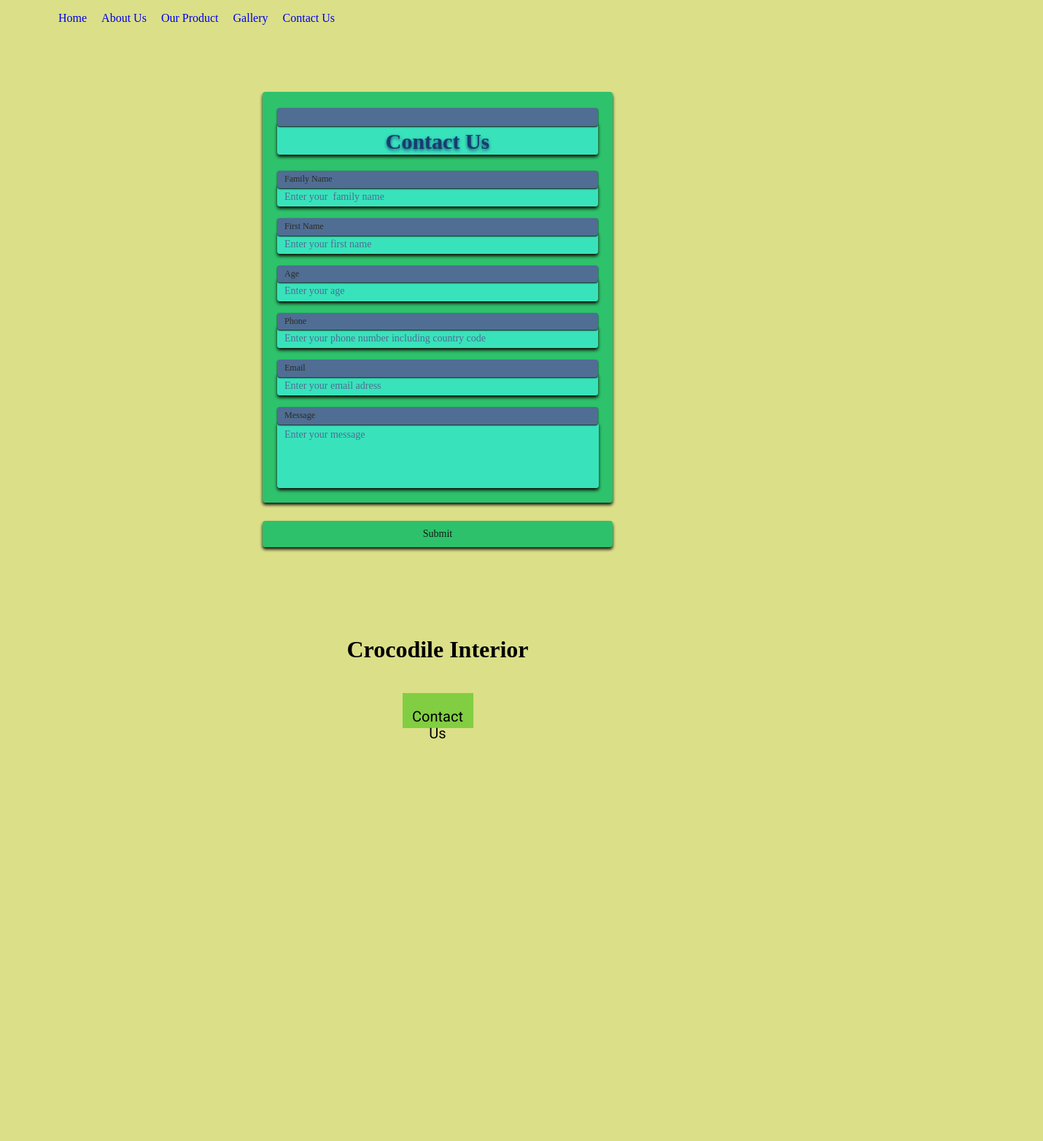
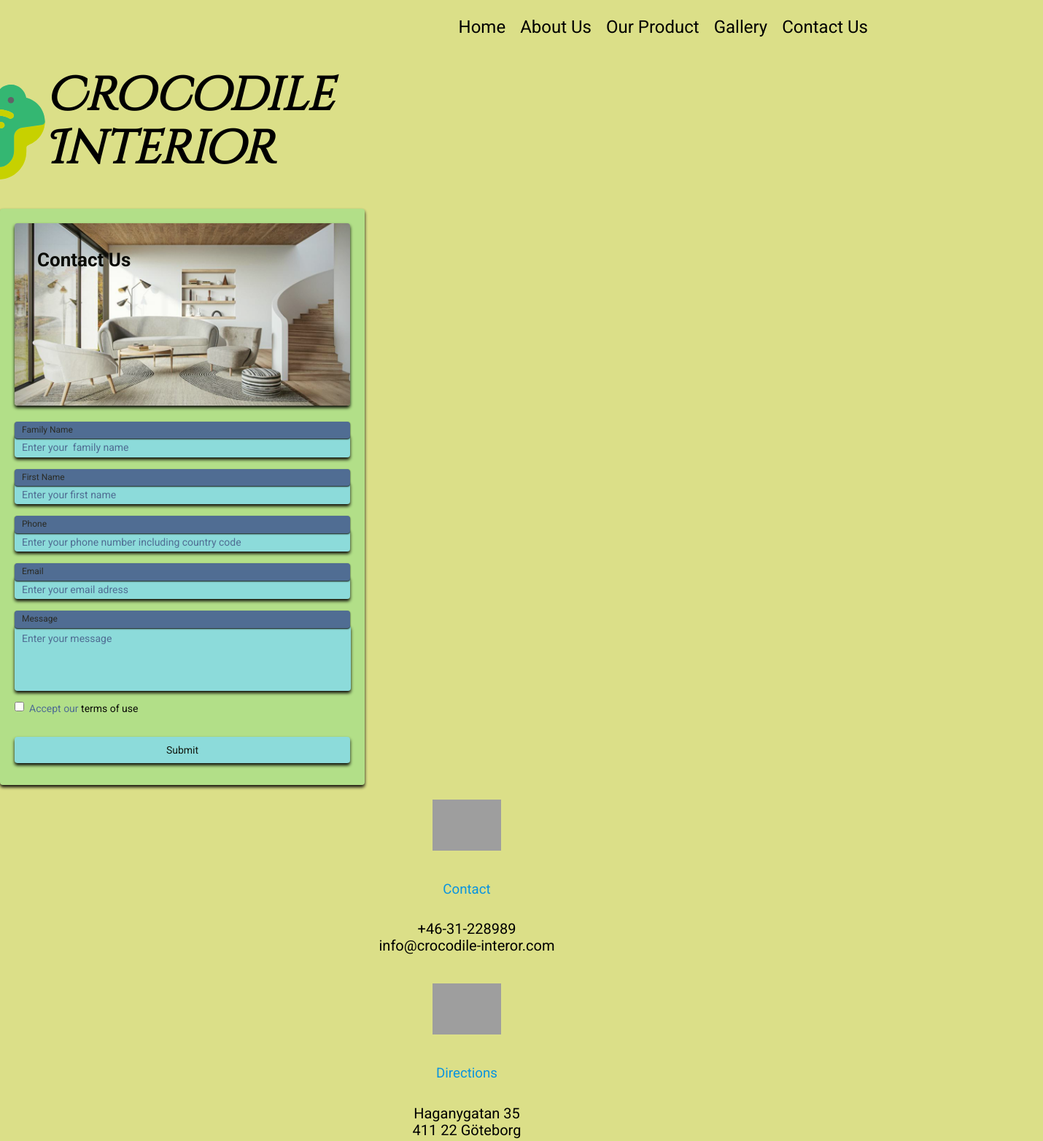
Before and after one commit to JesperLindell/Sundsgarden-Group-Assignment-Interior-Design, a plain HTML site: page Pages/contact.html in a window 1280 px wide. Shown: the top 1564 px of the page at 73% size, 1430 px wide, since content can reach past the window. Before the commit the page ends 1017 px from the top, so only its background shows below. Drawn offline with Linux system fonts and the light colour scheme; files that its build step writes are made by us from their sources; grey boxes are pictures that could not be loaded.

Commit message:
struggling with flexbox

```diff
--- a/Pages/contact.html
+++ b/Pages/contact.html
@@ -10,30 +10,55 @@
     <link href="https://fonts.googleapis.com/css2?family=Cinzel+Decorative&family=Roboto:wght@400;700&display=swap" rel="stylesheet">
 </head>
 <body>
+
 <!--Header-->
 <header>
     <nav class="nav">
         <ul class="ul-menu">
             <li><a href="../index.html">Home</a></li>
-                <li><a href="../pages/about_us.html">About Us</a></li>
-                <li><a href="../pages/products.html">Our Product</a></li>
-                <li><a href="../pages/gallery.html">Gallery</a></li>
-                <li><a href="../pages/contact.html">Contact Us</a></li>
+            <li><a href="../Pages/about_us.html">About Us</a></li>
+            <li><a href="../Pages/products.html">Our Product</a></li>
+            <li><a href="../Pages/gallery.html">Gallery</a></li>
+            <li><a href="../Pages/contact.html">Contact Us</a></li>
         </ul>
     </nav>
 </header>
 
 <main class="main-contact">
+    <!--start top container-->
+    <div class="top-container">
+        <!--Heading-->
+        <div class="heading">
+            <div class="logo-section">
+                <img src="../images/crocodile-svgrepo-com.svg" class="croc-img" alt="Crocodile" title="Crocodile">
+                <h1>Crocodile Interior</h1>
+            </div>
+        </div>
+    </div>
+        <!--End heading-->
+
+        <!-- Left section -->
+        <div class="contact-left">
+
+
             <form class="form" autocomplete="off">
-            <label for="title" class="label-title"></label>
-            <h1 class="title">Contact Us</h1>
+
+                <!-- <label for="title" class="label-title"></label>
+                <h2 class="title">Contact Us</h2> -->
+
+
+                <div style="background-image: url(../Images/img50.jpeg)" class="contact-img">
+                    <div class="contact-title">
+                        <h2>Contact  Us</h2>
+                    </div>
+                </div>
 
                 <label for="family name" class="label">Family Name</label>
                 <input type="text" name="family name" id="family name"  class="text-input" placeholder="Enter your  family name">
                 <label for="first name" class="label">First Name</label>
                 <input type="text" name="first name" id="first name"  class="text-input"  placeholder="Enter your first name">
-            <label for="age" class="label">Age</label>
-            <input type="text" name="age" id="age"  class="text-input"  placeholder="Enter your age">
+                <!-- <label for="age" class="label">Age</label>
+                <input type="text" name="age" id="age"  class="text-input"  placeholder="Enter your age"> -->
                 <label for="phone" class="label">Phone</label>
                 <input type="text" name="phone" id="phone"  class="text-input"  placeholder="Enter your phone number including country code">
                 <label for="email" class="label">Email</label>
@@ -41,22 +66,57 @@
 
                 <label for="message"class="label"> Message </label>
                 <textarea name="message" id="message" cols="10" rows="5" class="textarea" placeholder="Enter your message"></textarea>
+                <input type="checkbox" name="accept" value="1" aria-invalid="false" class="checkbox">
+                <p class="checkbox-text-area">Accept our <span><a href="#" target="_blank">terms of use</a></p></span>
+                <button class="submit" disabled type="submit">Submit</button>
+            </form>
 
-        </form>
-        <button class="submit" disabled type="submit">Submit</button>
-        <div class="landing-container">
+        </div>
 
-    </main>
-        <!--start top container-->
-        <div class="top-container">
+         <!-- End left section -->
 
-            <div class="heading">
-                <div class="logo-section">
-                    <!--<img src="images/crocodile.png" class="croc-img" alt="Crocodile" title="Crocodile">-->
-                    <h1>Crocodile Interior</h1>
-                    <button href="#" class="btn"><p>Contact Us</p></button>
+        <!-- Center section -->
+
+     <div class="contact-center">
+        <div class="text-center">
+            <img class="ap-icons" src="https://sp-ao.shortpixel.ai/client/q_glossy,ret_img/https://www.aeroportoparque.com/wp-content/uploads/2018/07/contact.png" alt="">
+            <h3 class="ap-title-servicos">Contact</h3>
+            <p>+46-31-228989 <br>info@crocodile-interor.com</p>
+        </div>
+        <div class="col-lg-4 col-xs-4 col-md-4 col-sm-4 text-center">
+            <img class="ap-icons" src="https://sp-ao.shortpixel.ai/client/q_glossy,ret_img/https://www.aeroportoparque.com/wp-content/uploads/2018/07/gps.png" alt="">
+            <h3 class="ap-title-servicos">Directions</h3>
+            <p>Haganygatan 35 <br> 411 22 Göteborg</p>
+        </div>
+        <div class="col-lg-4 col-xs-4 col-md-4 col-sm-4 text-center">
+            <img class="ap-icons" src="https://sp-ao.shortpixel.ai/client/q_glossy,ret_img/https://www.aeroportoparque.com/wp-content/uploads/2018/07/morada.png" alt="">
+            <h3 class="ap-title-servicos">Cordinats GPS</h3>
+            <p>57.69834487 N <br> 11.960349069 W</p>
         </div>
     </div>
 
-</body>
+    <!-- End center section -->
+
+    <!-- Right section -->
+
+    <div class="map">
+        <div class="mapouter">
+            <div class="gmap_canvas">
+            <iframe max-width="400" height="400" id="gmap_canvas" src="https://maps.google.com/maps?q=haganygata%2035%20g%C3%B6teborg&t=k&z=13&ie=UTF8&iwloc=&output=embed" frameborder="0" scrolling="no" marginheight="0" marginwidth="0"></iframe>
+            <a href="https://123movies-to.org">123movies</a><br><style>.mapouter{position:relative;text-align:right;max-height:400px;width:400px;}</style><a href="https://www.embedgooglemap.net">google maps on your website</a><style>.gmap_canvas {overflow:hidden;background:none!important;height:500px;width:600px;}</style>
+            </div>
+        </div>
+    </div>
+
+
+
+
+
+
+</main>
+
+
+
+
+
 </html>
--- a/Styles/index.css
+++ b/Styles/index.css
@@ -1,21 +1,20 @@
 /* start landing page*/
-body {
+body{
     display: flex;
     justify-content: center;
+    align-items: center;
     flex-direction: column;
-    max-width: 1200px;
     background-color: #DBDF88;
-    }
+    width: 100%;
+}
+
 /* top meny*/
-.div-menu {
+.nav {
     display: flex;
     justify-content: flex-end;
-}
-.nav {
-    display: flex;
-    justify-content: flex-start;
     flex-direction: row;
     list-style-type: none;
+    width: 1100px;
 }
 .ul-menu {
     display: flex;
@@ -23,17 +22,17 @@ body {
     flex-direction: row;
     list-style-type: none;
     margin-left: 20px;
-    font: ;
-    font-size: ;
+    font-family: 'Roboto', sans-serif;;
+    font-size: 24px;
+}
+a {
+    color: #000000;
 }
 li {
     margin-left: 20px;
-<<<<<<< HEAD
-=======
     }
 li:hover {
     transform: scale(1.2);
->>>>>>> 9827a163a6589088f71ad2d1ae54b7342fd22351
 }
 a:link {
     text-decoration: none;
@@ -44,26 +43,45 @@ a:visited {
 a:active {
     text-decoration: none;
 }
-/*heading*/
+/*top container*/
+.landing-container {
+    display: flex;
+    justify-content: flex-start;
+    align-items: flex-start;
+    flex-direction: column;
+    max-width: 1200px;
+}
+.top-container {
+    display: flex;
+    justify-content: center;
+    flex-direction: row;
+    max-width: 1200px;
+}
 .heading {
     display: flex;
     justify-content: center;
-    flex-direction: row;
+    flex-direction: column;
 }
-/* Logosection- left side */
 .logo-section {
     display: flex;
     justify-content: center;
     align-items: center;
-    flex-direction: column;
+    flex-direction: row;
     max-width: 400px;
     max-height: 700px;
 }
-.h1 {
+.croc-img {
+    width: 130px;
+    height: 130px;
+	margin-left: -10px;
+
+}
+h1 {
     display: flex;
     justify-content: flex-start;
-    font: ;
-    font-size: 64;
+    font-family: 'Cinzel Decorative';
+    font-style: italic;
+    font-size: 64px;
     margin-top: 20px;
 }
 .btn {
@@ -73,11 +91,10 @@ a:active {
     width: 97px;
     height: 48px;
     color: #000000;
-    background-color: #82CE42;
+    background-color: #DBDF88;
     margin-top: 20px;
     border: none;
-    border-radius:;
-    font:;
+    font-family: 'Roboto', sans-serif;;
     font-size: 18px;
 }
 .btn:hover{
@@ -86,18 +103,13 @@ a:active {
 /* Right section */
 .right-section {
     display: flex;
-    justify-content: center;
+    justify-content: center; /* why dont this work*/
     align-items: center;
+    flex-direction: column;
     max-width: 700px;
     margin-left: 20px;
 }
 h2 {
-<<<<<<< HEAD
-
-}
-img {
-
-=======
     font-family: 'Roboto', sans-serif;
     font-size: 26px;
     margin: 20px;
@@ -152,31 +164,49 @@ p {
 .img6 {
     width: 400px;
     margin: 20px;
->>>>>>> 9827a163a6589088f71ad2d1ae54b7342fd22351
 }
 /* end landingpage*/
 
 /* start contact page*/
+
+.header-contact {
+
+	display: flex;
+    justify-content: flex-start;
+    align-items: flex-start;
+    flex-direction: column;
+    max-width: 1200px;
+}
 
 
 .main-contact {
 	width: 100%;
 	display: flex;
 	flex-direction: column;
-	justify-content: center;
-    align-items: center;
-	background-image:url(../images/hiclipart\ 2.png);
-
-    background-position: center;
+	justify-content: flex-start;
+    align-items: flex-start;
 	min-height: 100vh;
 }
 
+.contact-container {
+    display: flex;
+    justify-content: flex-start;
+    align-items: flex-start;
+    flex-direction: column;
+    max-width: 1200px;
+}
+
+/* .contact-title
+
+.logo */
+
 .form {
 	box-sizing: border-box;
-	width: 40%;
+	max-width: 600px;
+	min-width: 500px;
 	min-height: 560px;
     padding: 20px;
-    background-color: #24c06a  ;
+    background-color: #b0df88 ;
 	opacity: .95;
 	border: 2px rgb(73, 103, 148);
 	border-radius: 4px;
@@ -185,22 +215,49 @@ p {
 	flex-direction: column;
 	align-items: stretch;
     justify-content: center;
-    font-family: 'poppins',
+    font-family:  'Roboto', sans-serif;
 }
 
-.title  {
+.contact-img {
+
+	background-size: cover;
+	background-position: center;
+	height: 250px;
+	overflow: hidden;
+	position: relative;
+	border-radius: 4px;
+	box-shadow: 0px 3px 4px #000000;
+	margin-bottom: 20px;
+	display: flex;
+
+
+  }
+
+  .contact-title {
+
+	font-family:'Roboto', sans-serif;
+	font-size: 20px;
+	color: #000000;
+	align-self: flex-start;
+	margin-top: 16px;
+	margin-left: 11px;
+
+}
+
+
+/* .title  {
 
     text-align: center;
 	padding-top: 10px;
 	margin-top: -4px;
     border: 2px rgb(73, 103, 148);
 	border-radius: 4px;
-	background-color: #35f3e3b3;
-    color: rgb(11, 52, 112);
+	background-color:#88DBDF;
+    color: black;
 	box-shadow: 0px 3px 4px #050000;
 	cursor: default;
 	font-size: 30px;
-	font-family:'poppins';
+	font-family: 'Roboto', sans-serif;
 	text-shadow: 0px 2px 4px;
 }
 
@@ -218,7 +275,7 @@ p {
 	height: 25px
 
 
-}
+} */
 
 .label {
 	display: block;
@@ -248,7 +305,7 @@ p {
 	min-height: 26px;
 	margin-bottom: 10px;
 	border: 2px rgb(73, 103, 148);
-	background-color: #35f3e3b3;
+	background-color: #88DBDF;
 	box-shadow: 0px 3px 4px #050000;
 	border-radius: 4px;
 	padding: 10px 0px 5px 10px;
@@ -264,16 +321,16 @@ p {
 	width: 98%;
 	border-radius: 4px;
 	margin-top: -2px;
-    margin-right: 20px;
+    margin-right: 20px important!;
 	z-index: 0;
-	background-color: #35f3e3b3;
+	background-color: #88DBDF;
 	border: none;
 	box-shadow: 0px 3px 4px #050000;
 	padding: 10px 0px 0px 10px;
-	box-shadow: 0px 3px 4px #050000;
+
     resize: none;
     font-size: 14px;
-	font-family: 'poppins',
+	font-family:  'Roboto', sans-serif;
 
 
 }
@@ -283,23 +340,40 @@ p {
 
 }
 
+.checkbox{
+	align-self: start;
+	justify-self: center;
+	background-color:rgb(73, 103, 148);
+	margin-top: 15px;
+
+
+}
+
+.checkbox-text-area
+{
+
+	color:rgb(73, 103, 148);
+	margin-top: -12px;
+	font-size: 14px;
+
+
+}
 
 .submit {
-	justify-self: unset;top: 500px;
+	align-self: center;
 	transition: ease-in-out 2s;
-	width: 40%;
+	width: 100%;
 	height: 36px;
 	box-sizing: border-box;
-	margin: 25px;
+	margin: 10px;
 	border-radius: 4px;
 	border: 2px;
-	border-color: rgb(73, 103, 148);
-	background-color: #24c06a;
+	border-color: #DF88DB;
+	background-color: #88DBDF;
 	color: #09110d;
 	box-shadow: 0px 3px 4px #000000;
 	font-size: 14px;
-	font-style: bold;
-	opacity: .95;
+	font-style: normal;
 	cursor: pointer
 
 
@@ -314,4 +388,84 @@ p {
 	transition: ease-in-out 2s;
 }
 
+
+.container-fluid {
+	width: 100%;
+	padding-right: 15px;
+	padding-left: 15px;
+	margin-right: auto;
+	margin-left: auto;
+
+
+}
+
+
+/*
+.ap-section_4-contactos {
+	padding: 30px;
+} */
+
+
+.container {
+	max-width: 960px;
+}
+
+.row {
+
+	display: flex;
+	flex-wrap: wrap;
+	margin-right: -15px;
+	margin-left: -15px;
+}
+
+.text-center {
+	text-align: center ;
+}
+
+img.ap-icons {
+	height: 70px;
+	margin: 20px auto 20px auto;
+}
+
+h3.ap-title-servicos {
+	color: #0994df;
+	font-family:'Roboto', sans-serif;
+	font-weight: 300;
+	padding-bottom: 12px;
+}
+
+.mapouter {
+	box-shadow: 0px 3px 4px #050000;
+	border-radius: 4px;
+
+}
+
+.contact-center {
+	width: auto;
+	min-height: fit-content;
+	align-self:center;
+	justify-self: flex-start;
+	/* display: flex; */
+	justify-content: center;
+	display: table-column
+}
+
+.map {
+	align-self: flex-end;
+	box-sizing: border-box;
+	max-width: 600px;
+	min-width: 500px;
+	min-height: 560px;
+    padding: 20px;
+    background-color: #b0df88 ;
+	opacity: .95;
+	border: 2px rgb(73, 103, 148);
+	border-radius: 4px;
+	box-shadow: 0px 3px 4px #050000;
+	display: flex;
+
+
+    justify-content: center;
+    font-family:  'Roboto', sans-serif;
+}
 /* end contact page */
```
Also changed, not shown: index.html (+4 -3 lines), Images/crocodile-svgrepo-com.svg (added), Images/img50.jpeg (added). Lines whose indentation alone changed are shown as unchanged.
